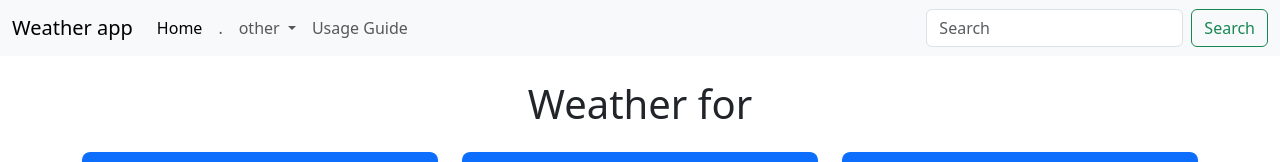
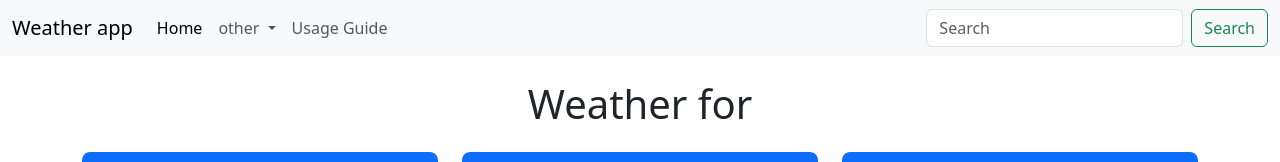
Before and after one commit to ece-csjmu/weather-web2, a plain HTML site: page index.html in a window 1280 px wide. Shown: the top 162 px of the page. Drawn offline with nearby package versions, Linux system fonts and the light colour scheme.

Commit message:
Update index.html

```diff
--- a/index.html
+++ b/index.html
@@ -22,9 +22,6 @@
         <ul class="navbar-nav me-auto mb-2 mb-lg-0">
           <li class="nav-item">
             <a class="nav-link active" aria-current="page" href="index.html">Home</a>
-          </li>
-          <li class="nav-item">
-            <a class="nav-link" href="#">.</a>
           </li>
           <li class="nav-item dropdown">
             <a class="nav-link dropdown-toggle" href="#" role="button" data-bs-toggle="dropdown" aria-expanded="false">
```
